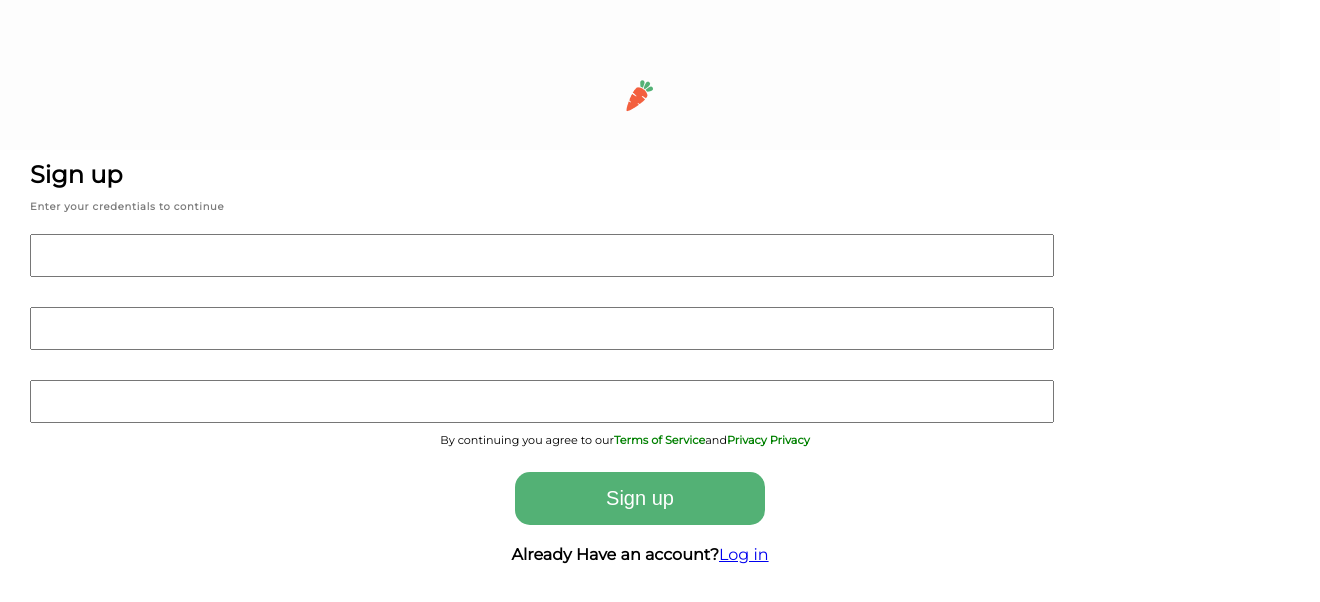
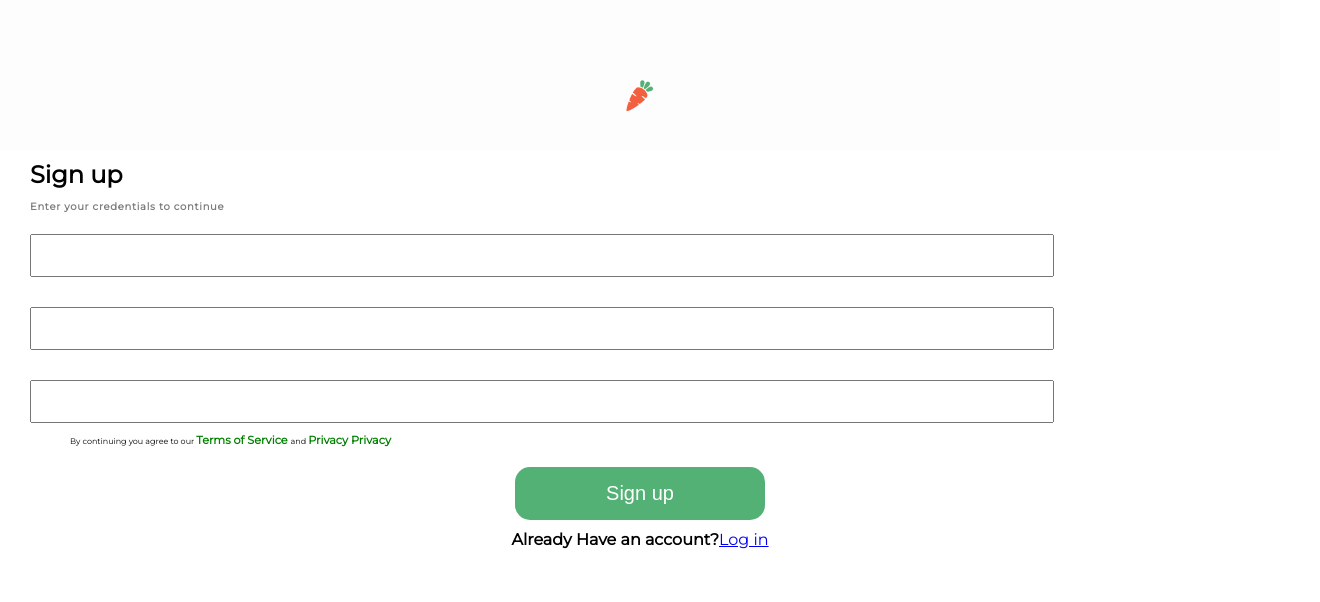
Before and after one commit to RaeNkwocha/E-shop, a React (Create React App) app: page /signup in a window 1280 px wide. Shown: the top 602 px of the page, 1320 px wide, since content can reach past the window. Built offline with nearby package versions, Linux system fonts and the light colour scheme; no server answers.

Commit message:
first commit

```diff
--- a/src/Bottomnav.js
+++ b/src/Bottomnav.js
@@ -1,6 +1,6 @@
 import { Badge } from "@material-ui/core";
 import React, { useContext, useState } from "react";
-import { Link } from "react-router-dom";
+import { Link, useHistory } from "react-router-dom";
 import { CartContext } from "./Context";
 import "./nav.css";
 
@@ -11,7 +11,10 @@ function Bottomnav() {
   const toggle = (index) => {
     setTab(index);
   };
-
+  const history = useHistory();
+  const handlenav = () => {
+    history.push("/Cart");
+  };
   return (
     <div>
       <div className="nav">
@@ -39,11 +42,10 @@ function Bottomnav() {
         </div>
 
         <div className="icons-flex">
-          <Link style={{ textDecoration: "none", color: "black" }} to="/Cart">
           <Badge badgeContent={cart.length} color="secondary">
             <button
               className={tab === 3 ? "btn-active" : "btn"}
-                onClick={() => toggle(3)}
+              onClick={handlenav}
             >
               {" "}
               <i class="fa fa-shopping-cart"></i>{" "}
@@ -51,7 +53,6 @@ function Bottomnav() {
           </Badge>
 
           <p>Cart</p>
-          </Link>
         </div>
         <div className="icons-flex">
           <Link style={{ textDecoration: "none", color: "black" }} to="fav">
--- a/src/Signup.js
+++ b/src/Signup.js
@@ -108,11 +108,10 @@ function Signup() {
           <div>
             <div
               style={{
-                marginLeft: "0px",
-                fontSize: "0.7rem",
-                display: "flex",
-                justifyContent: "center",
-                marginRight: "60px",
+                marginLeft: "40px",
+                fontSize: "0.5rem",
+                width: "100%",
+                marginRight: "50px",
                 marginTop: "10px",
               }}
             >
@@ -154,7 +153,7 @@ function Signup() {
                 width: "250px",
                 marginRight: "30px",
                 borderRadius: "15px",
-                marginTop: "25px",
+                marginTop: "20px",
                 color: "white",
                 fontSize: "20px",
               }}
@@ -170,7 +169,7 @@ function Signup() {
           display: "flex",
           margin: "auto",
           justifyContent: "center",
-          marginTop: "20px",
+          marginTop: "10px",
         }}
       >
         <strong> Already Have an account?</strong>
--- a/src/Splash/Home.js
+++ b/src/Splash/Home.js
@@ -42,14 +42,12 @@ function Home() {
           <button
             onClick={navHandler}
             style={{
-              marginLeft: "35px",
-
               borderRadius: "10px",
               outline: "none",
               border: "none",
               background: "#53B175",
               color: "white",
-              width: "250px",
+              width: "40%",
               padding: "10px",
               cursor: "pointer",
             }}
```
Lines whose indentation alone changed are shown as unchanged.
